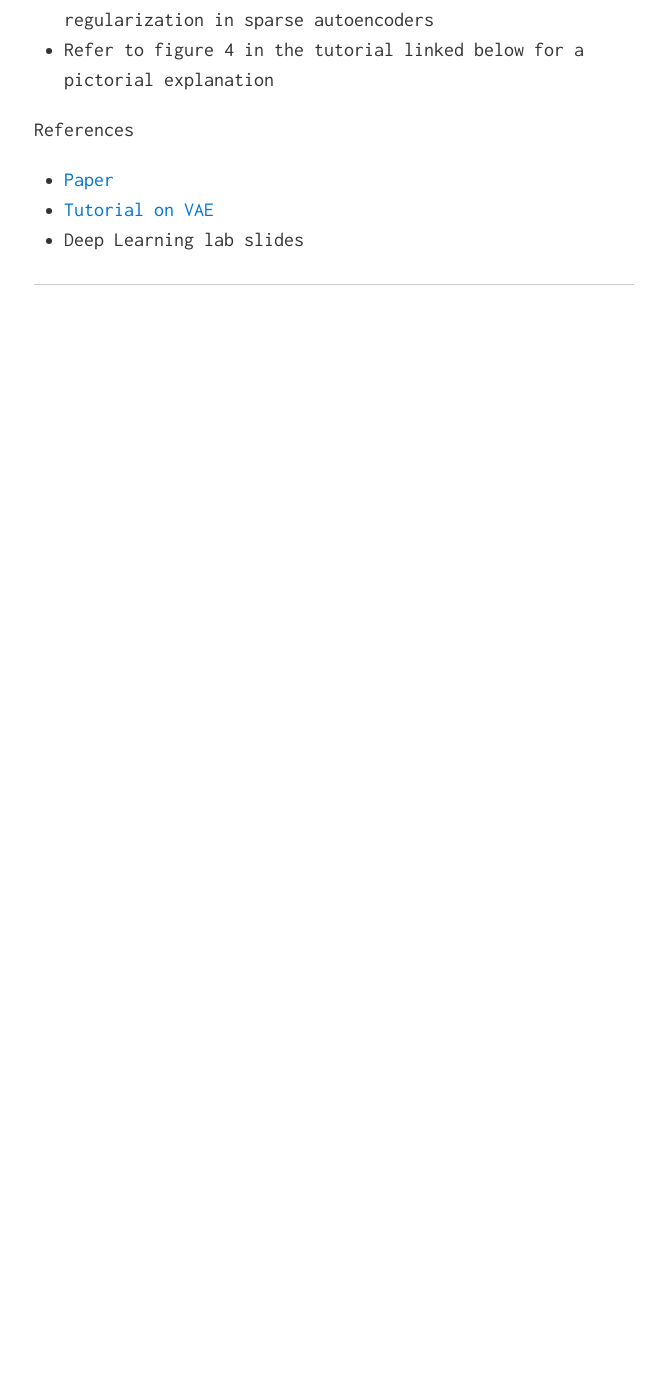
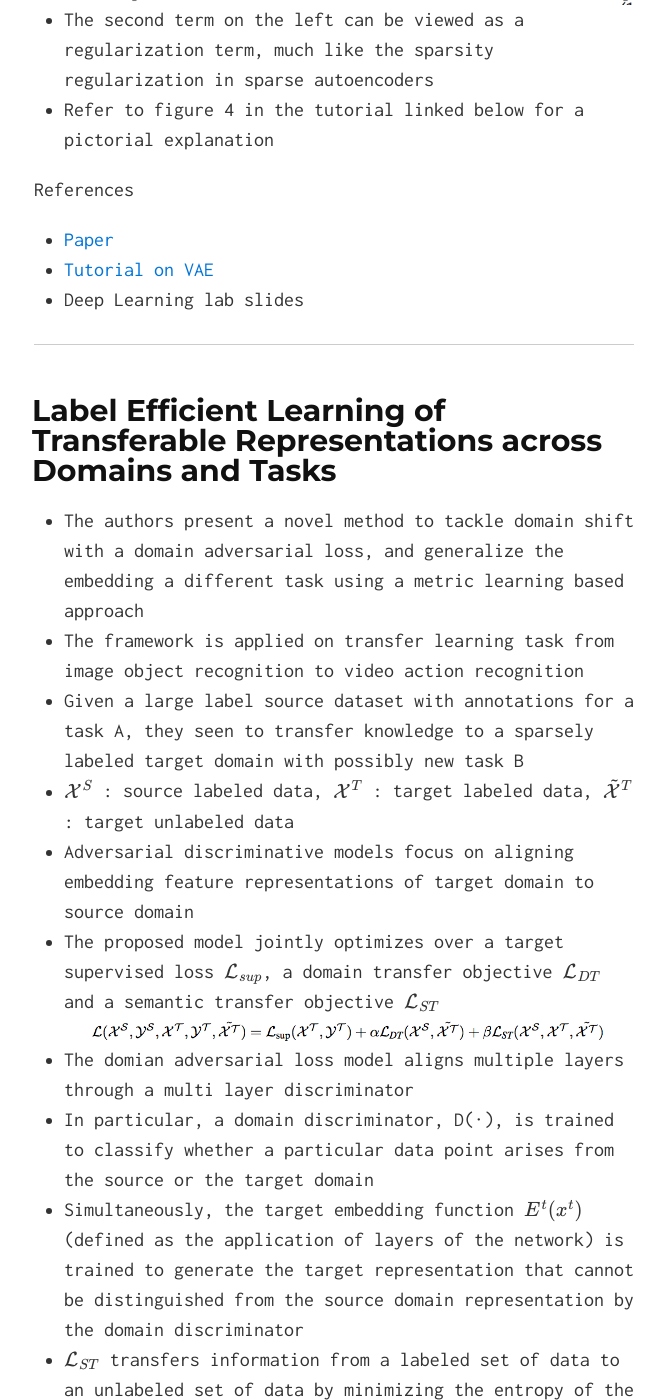
Before and after one commit to divyanshk/Papers-Blogs, a Jekyll site: the page built from index.md, in a window 1280 px wide and 1400 px high, scrolled down 18635 px. Shown: the whole window, without its empty margins (306-970 px from the left). Built offline with Jekyll 4.4.1, drawn with Linux system fonts in a browser that asks for light colours; formulas are drawn with MathJax 3; before the commit the page ends 19021 px from its top, so only the background shows below that; some of the changed text lies outside the part shown.

Commit message:
transfer

```diff
--- a/index.md
+++ b/index.md
@@ -17,6 +17,7 @@ layout: default
 [Optimal Transport for Domain Adaptation](#otda)
 [Large Scale Optimal Transport and Mapping Estimation](#largescaleot)
 [Autoencoding Variational Bayes](#vae)
+[Label Efficient Learning of Transferable Representations across Domains and Tasks](#transfer)
 
 ---
 
@@ -334,3 +335,25 @@ References
 * Deep Learning lab slides
 
 ---
+
+## <a name="transfer"></a>Label Efficient Learning of Transferable Representations across Domains and Tasks
+
+* The authors present a novel method to tackle domain shift with a domain adversarial loss, and generalize the embedding a different task using a metric learning based approach
+* The framework is applied on transfer learning task from image object recognition to video action recognition
+* Given a large label source dataset with annotations for a task A, they seen to transfer knowledge to a sparsely labeled target domain with possibly new task B
+* $$\mathcal{X}^{S}$$ : source labeled data, $$\mathcal{X}^{T}$$ : target labeled data, $$\tilde{\mathcal{X}}^{T}$$ : target unlabeled data
+* Adversarial discriminative models focus on aligning embedding feature representations of target domain to source domain
+* The proposed model jointly optimizes over a target supervised loss $$\mathcal{L}_{sup}$$, a domain transfer objective $$\mathcal{L}_{DT}$$ and a semantic transfer objective $$\mathcal{L}_{ST}$$
+![equation1](/images/transfer_eq1.png)
+* The domian adversarial loss model aligns multiple layers through a multi layer discriminator
+* In particular, a domain discriminator, D(·), is trained to classify whether a particular data point arises from the source or the target domain
+* Simultaneously, the target embedding function $$E^t(x^t)$$ (defined as the application of layers of the network) is trained to generate the target representation that cannot be distinguished from the source domain representation by the domain discriminator
+* $$\mathcal{L}_{ST}$$ transfers information from a labeled set of data to an unlabeled set of data by minimizing the entropy of the softmax (with temperature) of the similarity vector between an unlabeled point and all labeled points
+* Entropy minimization is widely used in unsupervised and semi-supervised learning by encouraging low density separation between clusters or classes
+* For semantic transfer within the target domain, the authors utilize the metric-based cross entropy loss between labeled target examples to stabilize the training and guide the unsupervised semantic transfer
+![equation2](/images/transfer_eq2.png)
+
+References
+* [Paper](https://arxiv.org/abs/1712.00123)
+
+---
```
Also changed, not shown: images/transfer_eq1.png (added), images/transfer_eq2.png (added), 2 other files.
